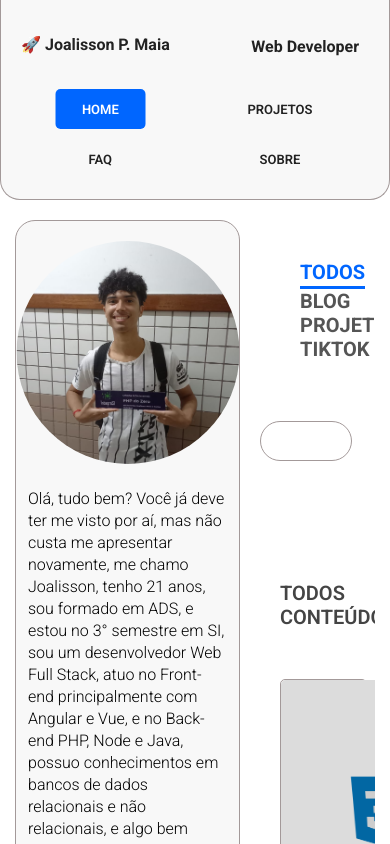
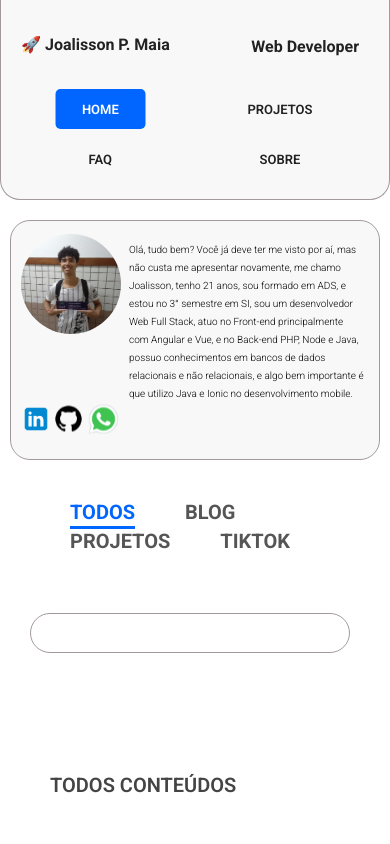
Before and after one commit to Namibo06/portifolio-atual-angular, an Angular app: page /home in a window 390 px wide. Shown: the top 844 px of the page. Built offline with nearby package versions, Linux system fonts and the light colour scheme.

Commit message:
style: added responsive component about me

```diff
--- a/src/app/components/about-me/about-me/about-me.component.scss
+++ b/src/app/components/about-me/about-me/about-me.component.scss
@@ -29,3 +29,203 @@
 .about__me__container > .home__social__media > .home__social__media__single{
     cursor: pointer;
 }
+
+@media (width < 1169px) {
+    .about__me__container > picture > img{
+        width: 200px;
+        height: 200px;
+    }
+
+    .about__me__container > p{
+       padding: 0px 8px;
+       font-size: 14px;
+    }
+
+    .about__me__container > .home__social__media{
+        padding: 20px 30px 0 30px;
+    }
+}
+
+@media (width < 1000px) {
+    .about__me__container{
+        display: flex;
+        flex-direction: row;
+        align-items: center;
+        padding: 0 20px;
+    }
+
+    .about__me__container > picture > img{
+        width: 200px;
+        height: 200px;
+    }
+
+    .about__me__container > p{
+        padding: 0px 12px;
+        font-size: 14px;
+        width: 700px;
+        max-width: 95%;
+        height: auto;
+    }
+
+    .about__me__container > .home__social__media{
+        padding: 0;
+        position: relative;
+        top: 20px;
+        justify-content: space-around;
+        flex-direction: column;
+    }
+}
+
+@media (width < 785px) {
+    .about__me__container{
+        padding: 0 15px;
+        position: relative;
+    }
+
+    .about__me__container > picture > img{
+        width: 140px;
+        height: 140px;
+        position: relative;
+        top: -60px;
+    }
+
+    .about__me__container > p{
+        padding: 0px 10px;
+        font-size: 13px;
+        height: 270px;
+        margin-top: 20px;
+    }
+
+    .about__me__container > .home__social__media{
+        position: absolute;
+        bottom: -90px;
+        flex-direction: row;
+    }
+}
+
+@media (width < 580px) {
+    .about__me__container{
+        padding: 0 10px;
+    }
+
+    .about__me__container > picture > img{
+        width: 120px;
+        height: 120px;
+        top: -70px;
+    }
+
+    .about__me__container > p{
+        font-size: 11px;
+        line-height: 20px;
+    }
+
+    .about__me__container > .home__social__media > a:nth-of-type(1) > svg{
+        width: 35px !important;
+    }
+
+    .about__me__container > .home__social__media > a:nth-of-type(2) > svg,
+    .about__me__container > .home__social__media > a:nth-of-type(3) > svg{
+        width: 40px !important;
+    }
+}
+
+@media (width < 425px) {
+    .about__me__container > picture > img{
+        width: 100px;
+        height: 100px;
+        top: -80px;
+    }
+
+    .about__me__container > p{
+        font-size: 10px;
+        line-height: 18px;
+        padding: 0 5px 0 8px;
+    }
+
+    .about__me__container > .home__social__media > a:nth-of-type(1) > svg{
+        width: 30px !important;
+    }
+
+    .about__me__container > .home__social__media > a:nth-of-type(2) > svg,
+    .about__me__container > .home__social__media > a:nth-of-type(3) > svg{
+        width: 35px !important;
+    }
+}
+
+@media (width < 352px) {
+    .about__me__container > picture > img{
+        width: 70px;
+        height: 70px;
+        top: -90px;
+    }
+
+    .about__me__container > p{
+        font-size: 10px;
+        line-height: 18px;
+        padding: 0 5px 0 8px;
+    }
+
+    .about__me__container > .home__social__media{
+        flex-direction: column;
+        justify-content: center;
+        position: absolute;
+        bottom: 0px;
+        margin-top: 70px;
+        height: 150px;
+    }
+
+    .about__me__container > .home__social__media > a:nth-of-type(1) > svg{
+        width: 25px !important;
+        height: 25px !important;
+        margin-bottom: 10px;
+    }
+
+    .about__me__container > .home__social__media > a:nth-of-type(2) > svg{
+        margin-bottom: 10px;
+    }
+
+    .about__me__container > .home__social__media > a:nth-of-type(2) > svg,
+    .about__me__container > .home__social__media > a:nth-of-type(3) > svg{
+        width: 30px !important;
+        height: 30px !important;
+    }
+}
+
+@media (width < 322px) {
+    .about__me__container > picture > img{
+        width: 70px;
+        height: 70px;
+        top: -90px;
+    }
+
+    .about__me__container > p{
+        font-size: 9px;
+        line-height: 16px;
+        padding: 0 3px 0 5px;
+    }
+
+    .about__me__container > .home__social__media{
+        flex-direction: column;
+        justify-content: center;
+        position: absolute;
+        bottom: 0px;
+        margin-top: 70px;
+        height: 150px;
+    }
+
+    .about__me__container > .home__social__media > a:nth-of-type(1) > svg{
+        width: 25px !important;
+        height: 25px !important;
+        margin-bottom: 10px;
+    }
+
+    .about__me__container > .home__social__media > a:nth-of-type(2) > svg{
+        margin-bottom: 10px;
+    }
+
+    .about__me__container > .home__social__media > a:nth-of-type(2) > svg,
+    .about__me__container > .home__social__media > a:nth-of-type(3) > svg{
+        width: 30px !important;
+        height: 30px !important;
+    }
+}
--- a/src/app/pages/home/home/home.component.scss
+++ b/src/app/pages/home/home/home.component.scss
@@ -17,8 +17,8 @@ main > aside{
     position: relative;
     top: 20px;
     background-color: #f8f8f8;
-    height: 80.5vh;
     width: 270px;
+    min-width: 270px;
     height: 670px;
     border: 1px solid #a39999;
     border-radius: 20px;
@@ -135,3 +135,29 @@ main > aside{
 .home__article__single:last-child{
     margin-bottom: 0px;
 }
+
+@media (width < 1169px) {
+    main > aside{
+        width: 240px;
+        min-width: 240px;
+        height: 670px;
+    }
+}
+
+@media (width < 1000px) {
+    main{
+        flex-direction: column;
+    }
+
+    main > aside{
+        width: 100%;
+        min-width: auto;
+        height: 240px;
+    }
+}
+
+@media (width < 425px) {
+    main{
+        padding: 0 10px;
+    }
+}
```
